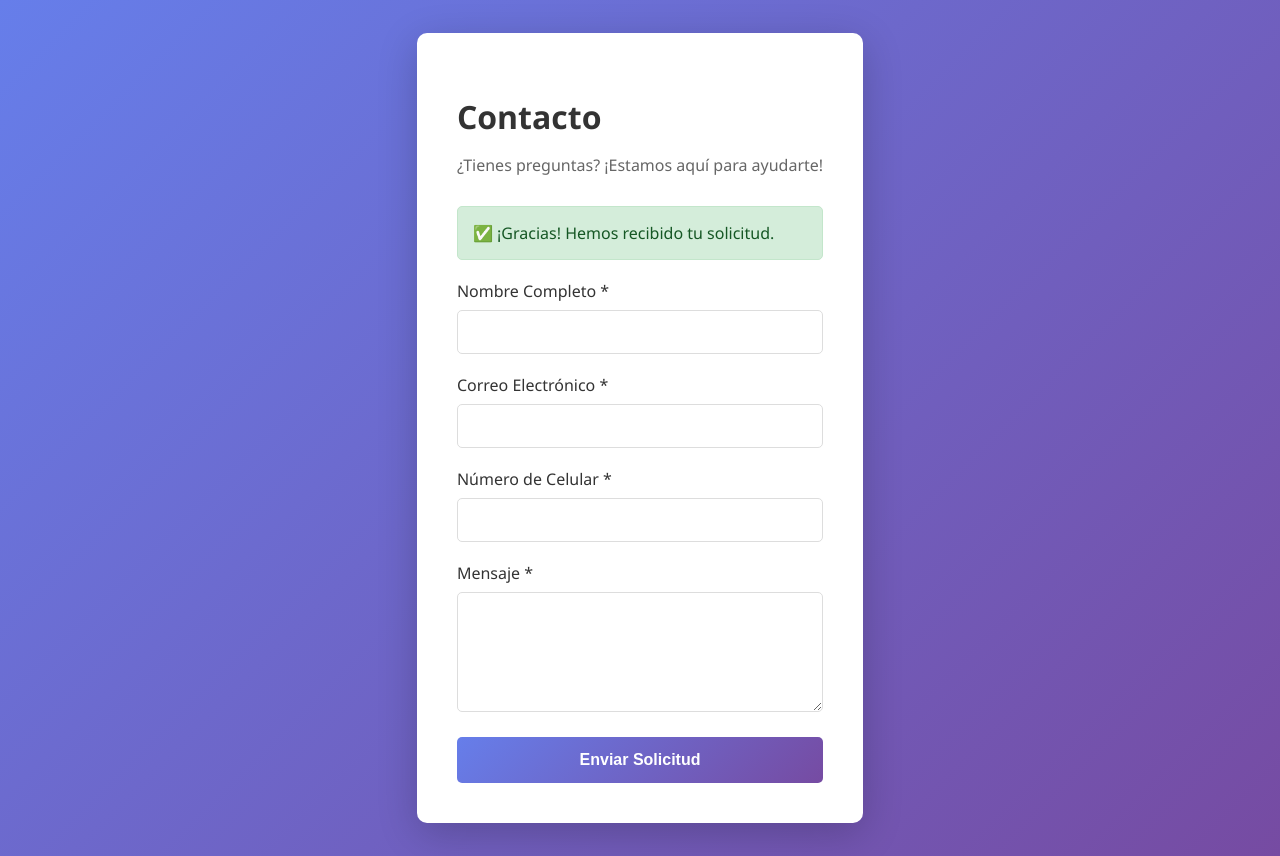
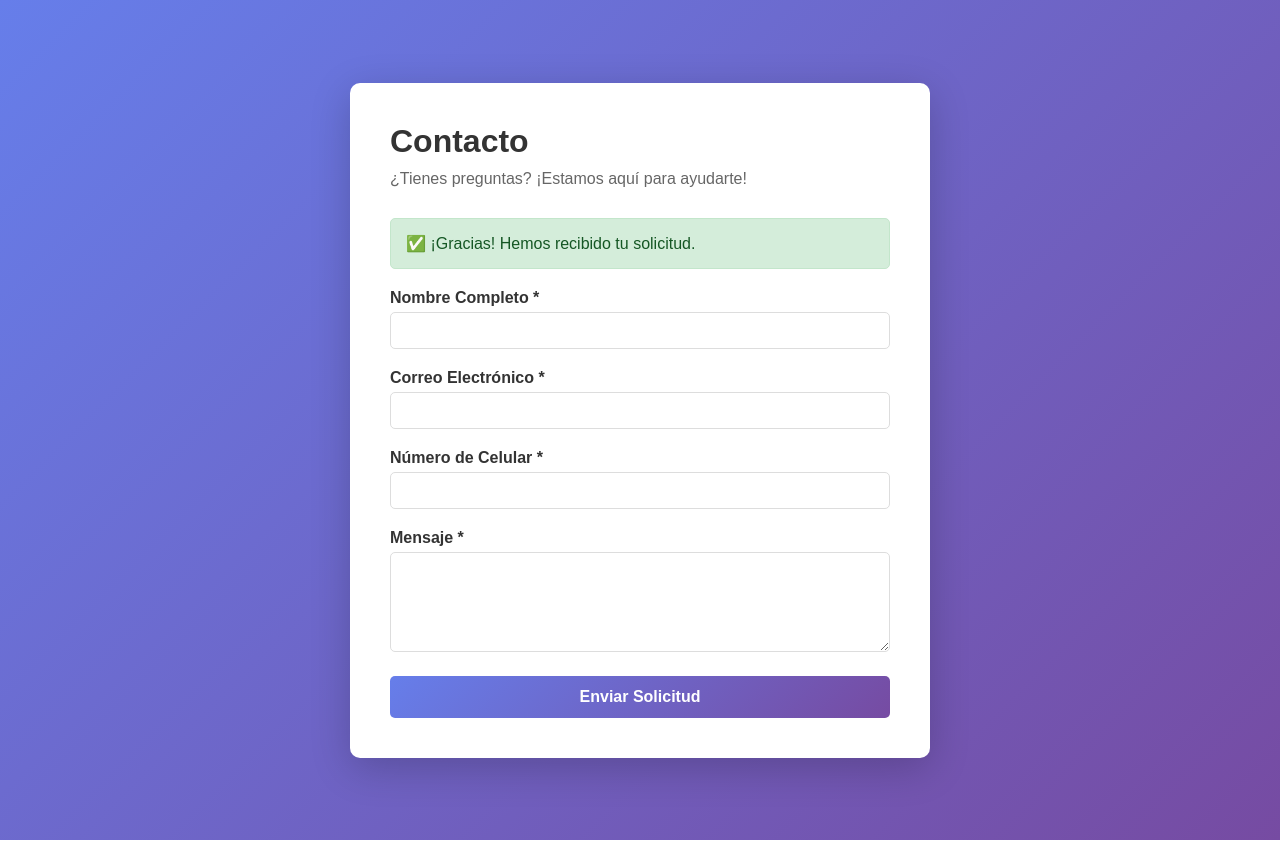
Before and after one commit to Finexcol/finexcol-web, a website: page contact.html in a window 1280 px wide. Both pictures are taken after typing "Sample", "name@example.com", "5551234", "Sample" into the empty fields and a click on the button "Enviar Solicitud". Drawn offline with Linux system fonts and the light colour scheme.

Commit message:
Update contact.html

```diff
--- a/contact.html
+++ b/contact.html
@@ -1,67 +1,58 @@
 <!DOCTYPE html>
-<html lang="es">
+<html>
 <head>
     <meta charset="UTF-8">
     <meta name="viewport" content="width=device-width, initial-scale=1.0">
     <title>Contacto - Finexcol</title>
     <style>
-        body { font-family: 'Segoe UI'; background: linear-gradient(135deg, #667eea 0%, #764ba2 100%); min-height: 100vh; display: flex; align-items: center; justify-content: center; padding: 20px; }
-        .card { background: white; border-radius: 10px; box-shadow: 0 10px 40px rgba(0,0,0,0.2); padding: 40px; max-width: 600px; }
-        h1 { color: #333; margin-bottom: 10px; }
-        .subtitle { color: #666; margin-bottom: 30px; }
-        .form-group { margin-bottom: 20px; }
-        label { display: block; margin-bottom: 8px; color: #333; font-weight: 500; }
-        input, textarea { width: 100%; padding: 12px; border: 1px solid #ddd; border-radius: 5px; font-family: inherit; box-sizing: border-box; }
-        input:focus, textarea:focus { outline: none; border-color: #667eea; }
-        textarea { resize: vertical; min-height: 120px; }
-        button { width: 100%; padding: 14px; background: linear-gradient(135deg, #667eea 0%, #764ba2 100%); color: white; border: none; border-radius: 5px; font-size: 16px; font-weight: bold; cursor: pointer; }
-        button:hover { transform: translateY(-2px); box-shadow: 0 5px 20px rgba(102, 126, 234, 0.4); }
-        .alert { padding: 15px; border-radius: 5px; margin-bottom: 20px; display: none; }
-        .alert.success { background-color: #d4edda; color: #155724; border: 1px solid #c3e6cb; }
+        body{font-family:Arial;background:linear-gradient(135deg,#667eea,#764ba2);min-height:100vh;display:flex;align-items:center;justify-content:center;margin:0;padding:20px}
+        .card{background:white;padding:40px;border-radius:10px;max-width:500px;width:100%;box-shadow:0 10px 40px rgba(0,0,0,0.2)}
+        h1{color:#333;margin:0 0 10px 0}
+        p{color:#666;margin:0 0 30px 0}
+        .form-group{margin-bottom:20px}
+        label{display:block;margin-bottom:5px;color:#333;font-weight:bold}
+        input,textarea{width:100%;padding:10px;border:1px solid #ddd;border-radius:5px;font-family:Arial;box-sizing:border-box}
+        textarea{resize:vertical;min-height:100px}
+        button{width:100%;padding:12px;background:linear-gradient(135deg,#667eea,#764ba2);color:white;border:none;border-radius:5px;font-size:16px;font-weight:bold;cursor:pointer}
+        button:hover{opacity:0.9}
+        .success{background:#d4edda;color:#155724;padding:15px;border-radius:5px;margin-bottom:20px;border:1px solid #c3e6cb;display:none}
     </style>
 </head>
 <body>
 <div class="card">
     <h1>Contacto</h1>
-        <p class="subtitle">¿Tienes preguntas? ¡Estamos aquí para ayudarte!</p>
-        <div id="successAlert" class="alert success">✅ ¡Gracias! Hemos recibido tu solicitud.</div>
-        <form id="contactForm">
+    <p>¿Tienes preguntas? ¡Estamos aquí para ayudarte!</p>
+    <div class="success" id="msg">✅ ¡Gracias! Hemos recibido tu solicitud.</div>
+    <form id="f">
         <div class="form-group">
-                <label for="nombre">Nombre Completo *</label>
-                <input type="text" id="nombre" name="nombre" required>
+            <label>Nombre Completo *</label>
+            <input type="text" id="n" required>
         </div>
         <div class="form-group">
-                <label for="email">Correo Electrónico *</label>
-                <input type="email" id="email" name="email" required>
+            <label>Correo Electrónico *</label>
+            <input type="email" id="e" required>
         </div>
         <div class="form-group">
-                <label for="celular">Número de Celular *</label>
-                <input type="tel" id="celular" name="celular" required>
+            <label>Número de Celular *</label>
+            <input type="tel" id="c" required>
         </div>
         <div class="form-group">
-                <label for="mensaje">Mensaje *</label>
-                <textarea id="mensaje" name="mensaje" required></textarea>
+            <label>Mensaje *</label>
+            <textarea id="m" required></textarea>
         </div>
         <button type="submit">Enviar Solicitud</button>
     </form>
 </div>
+
 <script>
-        const form = document.getElementById('contactForm');
-        const successAlert = document.getElementById('successAlert');
-        form.addEventListener('submit', function(e) {
+document.getElementById('f').addEventListener('submit', function(e){
     e.preventDefault();
-            let solicitudes = JSON.parse(localStorage.getItem('solicitudes')) || [];
-            solicitudes.push({
-                nombre: document.getElementById('nombre').value,
-                email: document.getElementById('email').value,
-                celular: document.getElementById('celular').value,
-                mensaje: document.getElementById('mensaje').value,
-                fecha: new Date().toLocaleString('es-CO')
-            });
-            localStorage.setItem('solicitudes', JSON.stringify(solicitudes));
-            successAlert.style.display = 'block';
-            form.reset();
-            setTimeout(() => { successAlert.style.display = 'none'; }, 3000);
+    var s=JSON.parse(localStorage.getItem('s'))||[];
+    s.push({n:document.getElementById('n').value,e:document.getElementById('e').value,c:document.getElementById('c').value,m:document.getElementById('m').value,d:new Date().toLocaleString()});
+    localStorage.setItem('s',JSON.stringify(s));
+    document.getElementById('msg').style.display='block';
+    document.getElementById('f').reset();
+    setTimeout(function(){document.getElementById('msg').style.display='none'},3000);
 });
 </script>
 </body>
```
Lines whose indentation alone changed are shown as unchanged.
